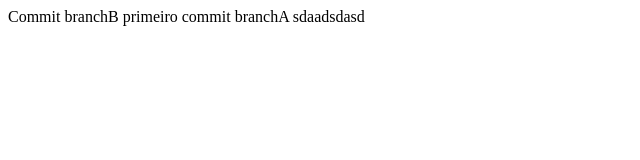
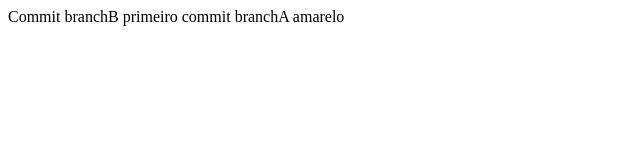
Before and after one commit to LuanTrindade95/meu_projeto_versionado, a plain HTML site: page index.html in a window 1280 px wide. Shown: the full height of the page, 0-640 px from the left. Drawn offline with Linux system fonts and the light colour scheme.

Commit message:
commit 2 da branch1

```diff
--- a/index.html
+++ b/index.html
@@ -3,6 +3,6 @@
 		Commit branchB
 		primeiro commit branchA
 
-		sdaadsdasd
+		amarelo
 	</body>
 </html>
```
